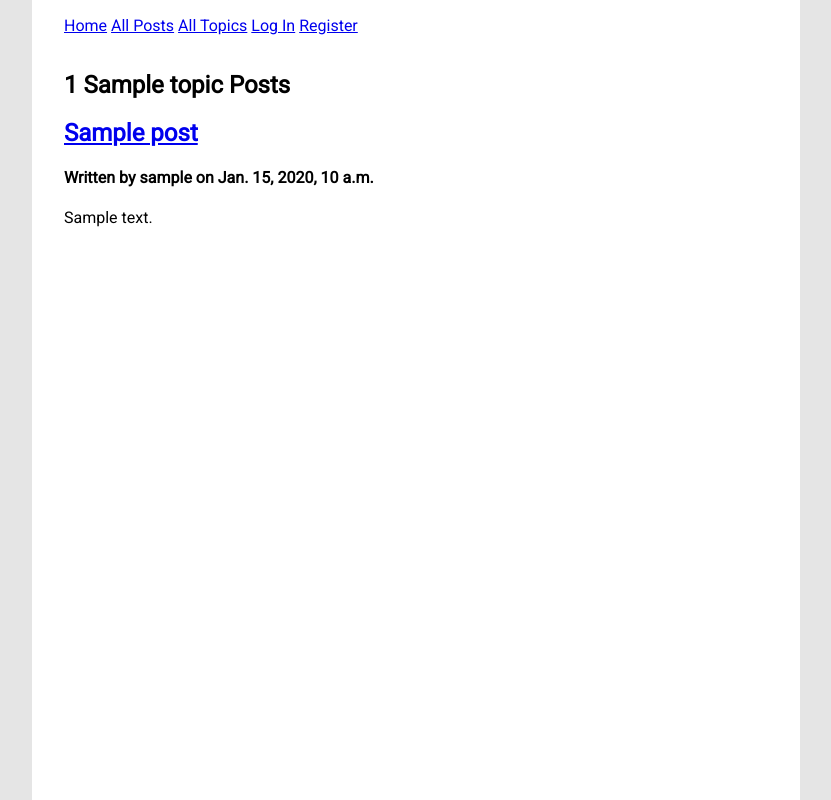
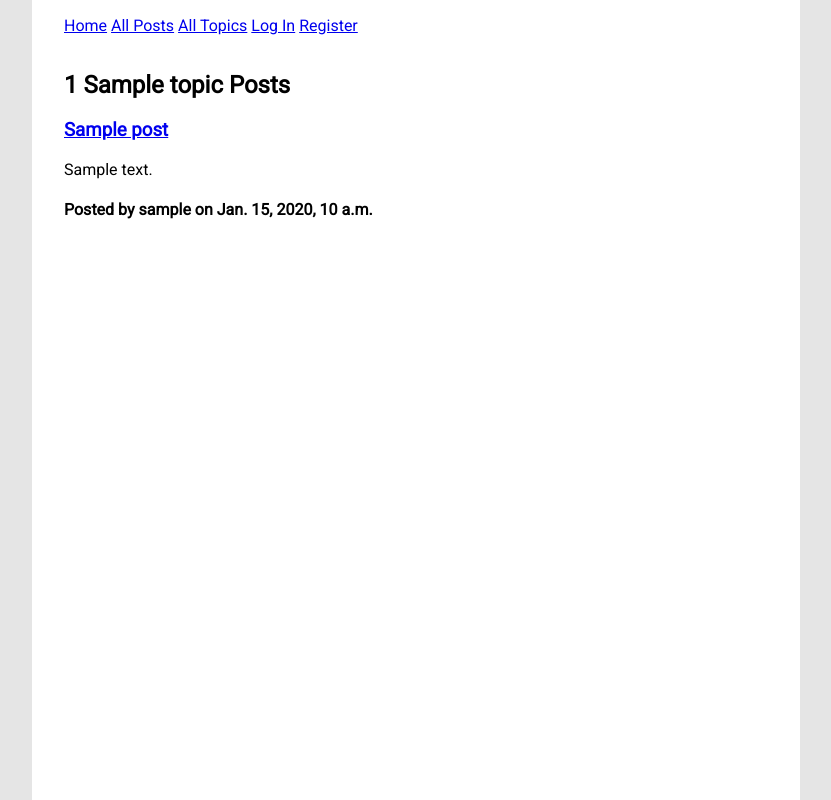
Before and after one commit to kimpea/python-blog, a Django app: page /posts/posts_by_topic/1/ in a window 1280 px wide. Shown: the whole page, without its empty margins (224-1055 px from the left). Run offline with Django 3.2, Linux system fonts and the light colour scheme; tables that the repository leaves empty hold one stand-in row (values such as "Sample post").

Commit message:
Rearrange order of post details

```diff
--- a/posts/templates/post_detail.html
+++ b/posts/templates/post_detail.html
@@ -5,7 +5,7 @@
 <div id="post_detail">
     <h1>{{ post.title }}</h1>
     <p>{{ post.body }}</p>
-    <p>Written on {{ post.date_created }} by {{ post.user }}</p>
+    <h4>Topic: {{ post.topic }} | Posted by {{ post.user }} on {{ post.date_created }}</h4>
 </div>
 
 {% endblock %}
--- a/posts/templates/posts.html
+++ b/posts/templates/posts.html
@@ -5,9 +5,9 @@
 <div id="posts">
     <h1>{{ posts_total }} Posts Found</h1>
     {% for post in posts %}
-    <h2><a href="{% url 'post_detail' post.id %}">{{ post.title }}</a></h2>
-    <h4>Topic: {{ post.topics }} | Written by {{ post.user }} on {{ post.date_created }}</h4>
+    <h3><a href="{% url 'post_detail' post.id %}">{{ post.title }}</a></h3>
     <p>{{ post.body | truncatewords:40 }}</p>
+    <h4>Topic: {{ post.topic }} | Posted by {{ post.user }} on {{ post.date_created }}</h4>
     {% endfor %}
 </div>
 
--- a/posts/templates/posts_by_topic.html
+++ b/posts/templates/posts_by_topic.html
@@ -5,9 +5,9 @@
 <div id="posts_by_topic">
     <h2>{{ posts_total }} {{ topic.name }} Posts</h2>
     {% for post in posts %}
-    <h2><a href="{% url 'post_detail' post.id %}">{{ post.title }}</a></h2>
-    <h4>Written by {{ post.user }} on {{ post.date_created }}</h4>
+    <h3><a href="{% url 'post_detail' post.id %}">{{ post.title }}</a></h3>
     <p>{{ post.body | truncatewords:40 }}</p>
+    <h4>Posted by {{ post.user }} on {{ post.date_created }}</h4>
     {% endfor %}
 </div>
 
```
